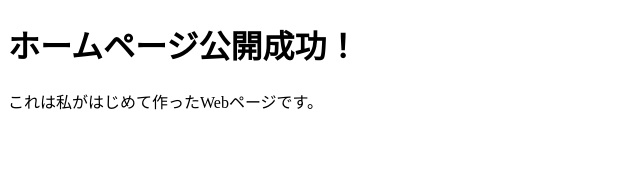
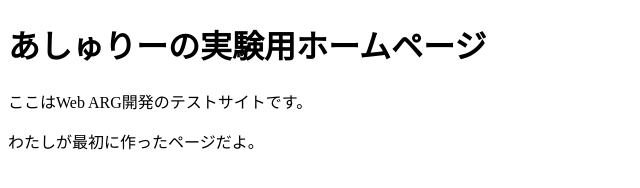
Before and after one commit to Ahlee-master/arg-test, a plain HTML site: page index.html in a window 1280 px wide. Shown: the whole page, without its empty margins (0-640 px from the left). Drawn offline with Linux system fonts and the light colour scheme.

Commit message:
Update index.html

```diff
--- a/index.html
+++ b/index.html
@@ -2,10 +2,11 @@
 <html>
 <head>
   <meta charset="UTF-8">
-  <title>あしゅりーのはじめてのサイト</title>
+  <title>あしゅりー探偵事務所</title>
 </head>
 <body>
-  <h1>ホームページ公開成功！</h1>
-  <p>これは私がはじめて作ったWebページです。</p>
+  <h1>あしゅりーの実験用ホームページ</h1>
+  <p>ここはWeb ARG開発のテストサイトです。</p>
+  <p>わたしが最初に作ったページだよ。</p>
 </body>
 </html>
```
